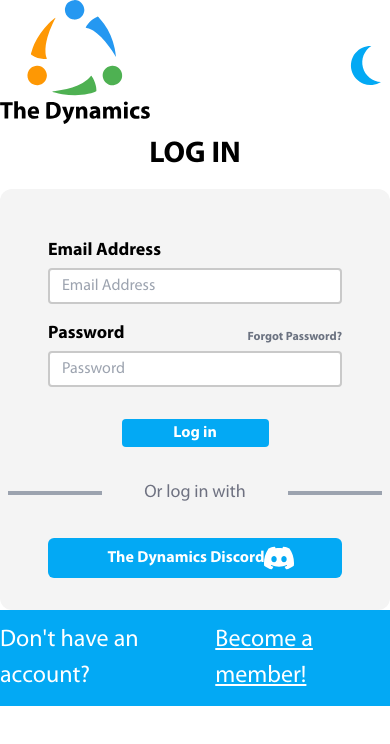
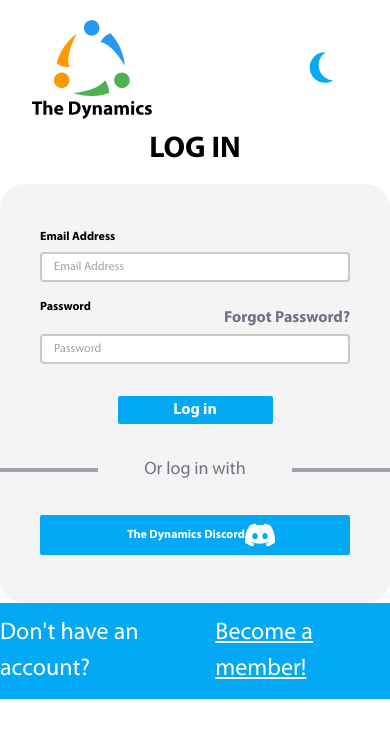
Before and after one commit to DevtranetHQ/Hacksuite, a Next.js app: page /login in a window 390 px wide. Shown: the top 744 px of the page. Built offline with nearby package versions, Linux system fonts and the light colour scheme.

Commit message:
better login page

```diff
--- a/components/DarkModeToggle.js
+++ b/components/DarkModeToggle.js
@@ -1,13 +1,13 @@
 import { useState } from "react";
 
-export default function DarkModeToggle({ darkMode, toggleDarkMode }) {
+export default function DarkModeToggle({ darkMode, toggleDarkMode, isLogin }) {
     if (darkMode) {
         return (
             <svg
                 className="cursor-pointer inline fill-deep-sky-blue mx-2"
                 onClick={toggleDarkMode}
-                width="45"
-                height="43"
+                width={isLogin? "34": "45"}
+                height={isLogin? "31": "43"}
                 viewBox="0 0 45 43"
                 fill="none"
                 xmlns="http://www.w3.org/2000/svg"
@@ -24,8 +24,8 @@
         <svg
             className="cursor-pointer inline fill-deep-sky-blue mx-2"
             onClick={toggleDarkMode}
-            width="32"
-            height="41"
+            width={isLogin? "25": "32"}
+            height={isLogin? "35": "41"}
             viewBox="0 0 32 41"
             fill="none"
             xmlns="http://www.w3.org/2000/svg"
--- a/pages/login.js
+++ b/pages/login.js
@@ -1,8 +1,10 @@
-import Image from "next/image";
-import Link from "next/link";
+import Image from 'next/image';
+import Link from 'next/link'
+import { useState } from "react";
+import LogoDark from "../public/assets/logo-dark.svg";
 import Logo from "../public/assets/logo.svg";
 import Dash from "../public/assets/login-page-image.svg";
-import Discord from "../public/assets/discord.svg";
+import Discord from "../public/assets/discord.svg"
 
 import DarkModeToggle from "../components/DarkModeToggle";
 
@@ -10,97 +12,68 @@
     return (
         <div>
             <div className="dark:bg-[#202020] dark:text-white relative">
-                <div className="flex items-center justify-between">
-                    <div className="relative w-[150px]">
-                        <Image src={Logo} alt="Logo" />
+                <div className="flex items-center justify-between pl-8 pr-12">
+                    <div className="relative w-[120px] pt-5">
+                        <Image src={darkMode ? LogoDark : Logo} alt="Logo" />
                     </div>
-                    <div className="ml-auto">
-                        <DarkModeToggle
-                            darkMode={darkMode}
-                            toggleDarkMode={toggleDarkMode}
-                        />
+                    <div className="pt-2">
+                        <DarkModeToggle darkMode={darkMode} toggleDarkMode={toggleDarkMode} isLogin={true} />
                     </div>
                 </div>
                 <div className="flex flex-col">
-                    <section className="flex -mt-10">
-                        <div className="w-1/2 hidden xs:block md:pl-6 xs:pl-0">
+
+
+                    <section className="flex">
+                        <div className="w-1/2 hidden xs:block p-0 lg:pl-6 xl:pl-20 2xl:pl-0 mx-auto 2xl:mx-10">
                             <Image src={Dash} layout="responsive" alt="Dash" />
                         </div>
-                        <div className="w-full xs:w-1/2 lg:w-1/3 2xl:w-1/4 sm:mx-0 md:mx-6 lg:mx-24 xl:mx-36 mt-10">
-                            <h1 className="text-30px font-black mb-3 text-center">
-                                LOG IN
-                            </h1>
-                            <form className="pt-12 pb-6 px-12">
+                        <div className="w-full xs:w-1/2 sm:w-2/5 lg:w-1/3 2xl:w-1/4 sm:mx-12 lg:mx-20 xl:mx-40 2xl:mx-auto">
+                            <h1 className="text-30px font-black mb-3 text-center">LOG IN</h1>
+                            <form className="lg:pt-12 lg:pb-6 lg:px-12 rounded-3xl">
                                 <div>
                                     <div>
-                                        <label
-                                            className="text-18px font-black"
-                                            htmlFor="email"
-                                        >
-                                            Email Address
-                                        </label>
+                                        <label className="text-12px md:text-18px font-black" htmlFor="email">Email Address</label>
                                         <input
-                                            className="form-input text-16px py-1"
+                                            className="form-input text-12px md:text-16px py-1"
                                             name="email"
                                             id="email"
                                             type="email"
                                             maxLength="80"
                                             placeholder="Email Address"
-                                            required
-                                        />
+                                            required />
                                     </div>
                                     <div>
                                         <div className="flex justify-between">
-                                            <label
-                                                className="text-18px font-black"
-                                                htmlFor="password"
-                                            >
-                                                Password
-                                            </label>
-                                            <a
-                                                href="#"
-                                                className="text-gray-500 text-12px font-bold pt-2"
-                                            >
-                                                Forgot Password?
-                                            </a>
+                                            <label className="text-12px md:text-18px font-black" htmlFor="password">Password</label>
+                                            <a href="#" className="text-gray-500 text-8px md:text-12px font-bold pt-2">Forgot Password?</a>
                                         </div>
                                         <input
-                                            className="form-input text-16px py-1"
+                                            className="form-input text-12px md:text-16px py-1"
                                             name="password"
                                             id="password"
                                             type="password"
                                             minLength="6"
                                             maxLength="100"
                                             placeholder="Password"
-                                            required
-                                        />
+                                            required />
                                     </div>
-                                    <button
-                                        className="button-small button-deep-sky-blue mx-auto w-1/2 text-16px py-1 rounded mt-8"
-                                        type="submit"
-                                    >
-                                        Log in
-                                    </button>
-                                    <div className="flex justify-between caption -mx-10 my-8">
+                                    <button className="w-1/2 button-small button-deep-sky-blue mx-auto text-16px py-1 rounded-sm mt-8" type="submit">Log in</button>
+                                    <div className="flex justify-between caption -mx-10 lg:-mx-12 my-8">
                                         <div className="w-1/4 h-4 border-gray-400 border-b-4"></div>
                                         <div className="">Or log in with</div>
                                         <div className="w-1/4 h-4 border-gray-400 border-b-4"></div>
                                     </div>
-                                    <a className="button-small button-deep-sky-blue mx-auto text-16px pl-8">
-                                        The Dynamics Discord
-                                        <Image src={Discord} height={24} />
+                                    <a href="#" className="button-small button-deep-sky-blue rounded-sm mx-auto text-12px md:text-16px pl-8">The Dynamics Discord<Image src={Discord} height={24} />
                                     </a>
                                 </div>
                             </form>
                         </div>
                     </section>
 
+
                     <footer className="bg-deep-sky-blue lead text-white py-3">
                         <div className="flex items-center justify-center">
-                            Don&#x27;t have an account?&nbsp;
-                            <a className="underline text-white" href="#">
-                                Become a member!
-                            </a>
+                            Don&#x27;t have an account?&nbsp;<a className="underline text-white" href="#">Become a member!</a>
                         </div>
                     </footer>
                 </div>
```
